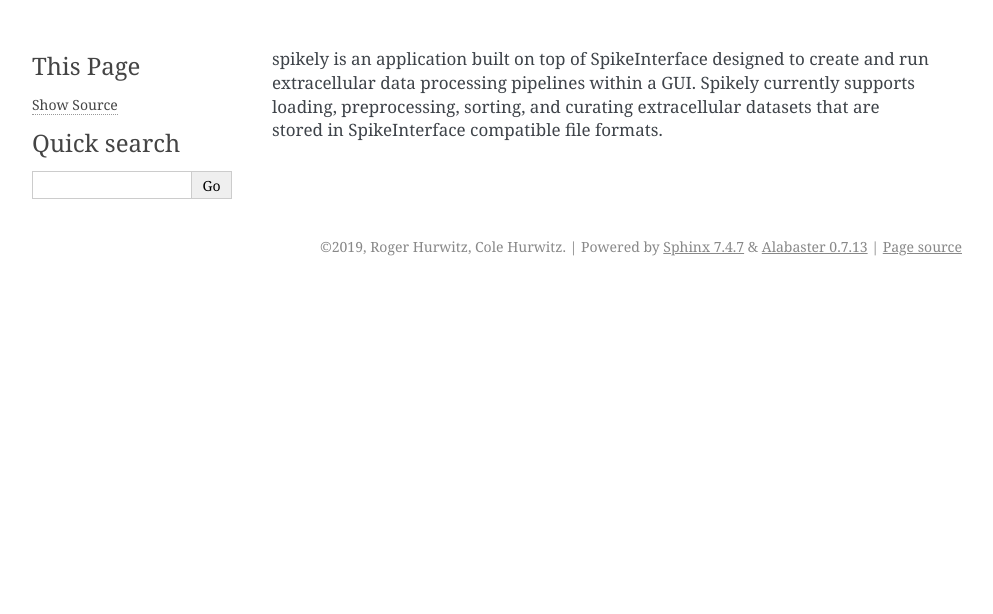
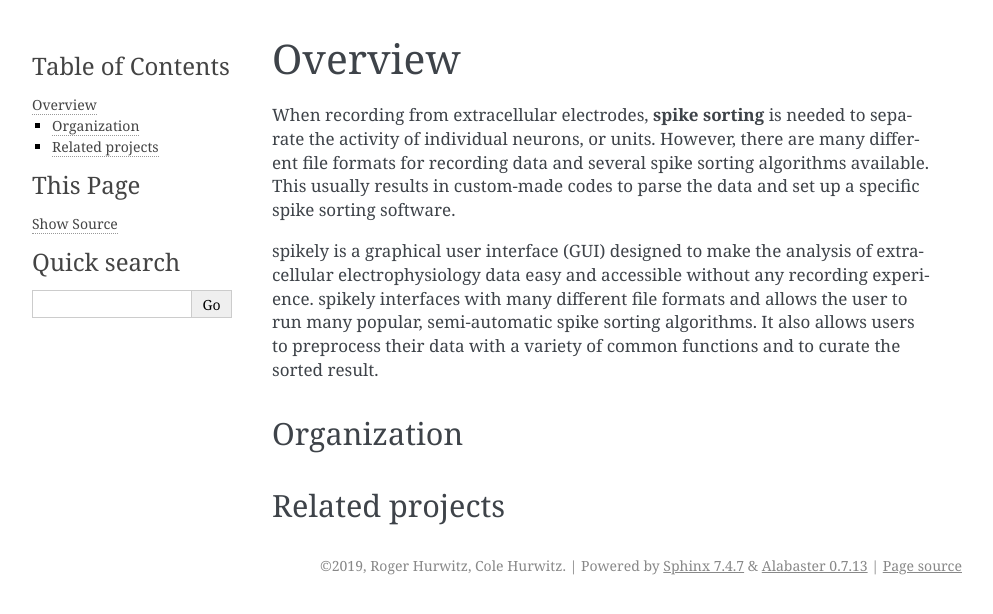
Before and after one commit to SpikeInterface/spikely, a Sphinx documentation site: the page built from docs/source/overview.rst, in a window 1280 px wide. Shown: the top 614 px of the page, without its empty margins (148-1141 px from the left). Built offline with Sphinx 7.4.7, drawn with Linux system fonts in a browser that asks for light colours.

Commit message:
update docs

```diff
--- a/docs/source/overview.rst
+++ b/docs/source/overview.rst
@@ -1,4 +1,22 @@
-spikely is an application built on top of SpikeInterface designed to create and
-run extracellular data processing pipelines within a GUI. Spikely currently
-supports loading, preprocessing, sorting, and curating extracellular datasets
-that are stored in SpikeInterface compatible file formats.
+Overview
+========
+
+When recording from extracellular electrodes, **spike sorting** is needed to separate the activity of individual
+neurons, or units. However, there are many different file formats for recording data
+and several spike sorting algorithms available. This usually results in
+custom-made codes to parse the data and set up a specific spike sorting software.
+
+spikely is a graphical user interface (GUI) designed to make the analysis of
+extracellular electrophysiology data easy and accessible without any recording
+experience. spikely interfaces with many different file formats and allows the user
+to run many popular, semi-automatic spike sorting algorithms. It also allows
+users to preprocess their data with a variety of common functions and to curate
+the sorted result.
+
+Organization
+------------
+
+
+
+Related projects
+-----------------
```
